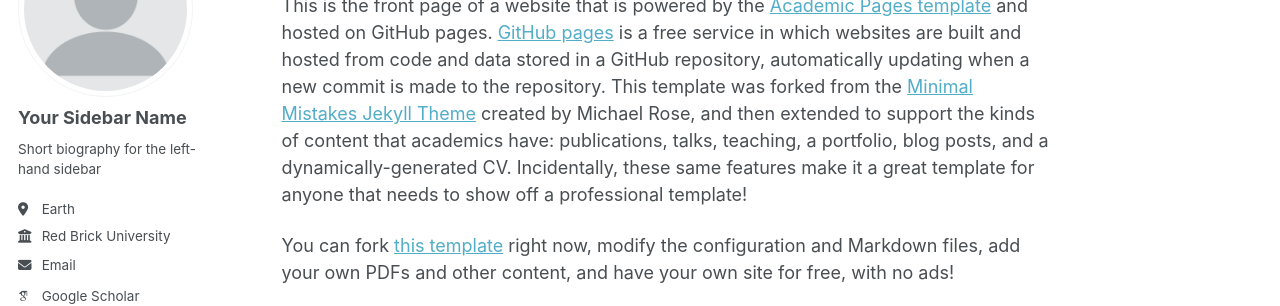
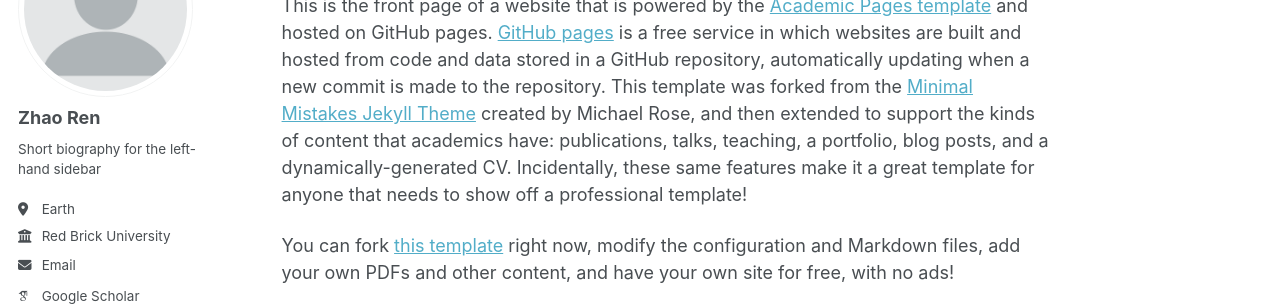
Before and after one commit to zhaoren91/zhaoren91.github.io, a Jekyll site: the page built from _pages/about.md, in a window 1280 px wide. Shown: the part 179-485 px from the top of the page. Built offline with Jekyll 4.4.1, drawn with Linux system fonts in a browser that asks for light colours; some web fonts are replaced; a script bundle is joined from its source files by our own code; library files that are not in the unit come from our copies.

Commit message:
Update _config.yml

```diff
--- a/_config.yml
+++ b/_config.yml
@@ -24,7 +24,7 @@ repository               : "academicpages/academicpages.github.io"
 author:
   # Biographic information
   avatar           : "profile.png"
-  name             : "Your Sidebar Name"
+  name             : "Zhao Ren"
   pronouns         : # example: "she/her"
   bio              : "Short biography for the left-hand sidebar"
   location         : "Earth"
```
